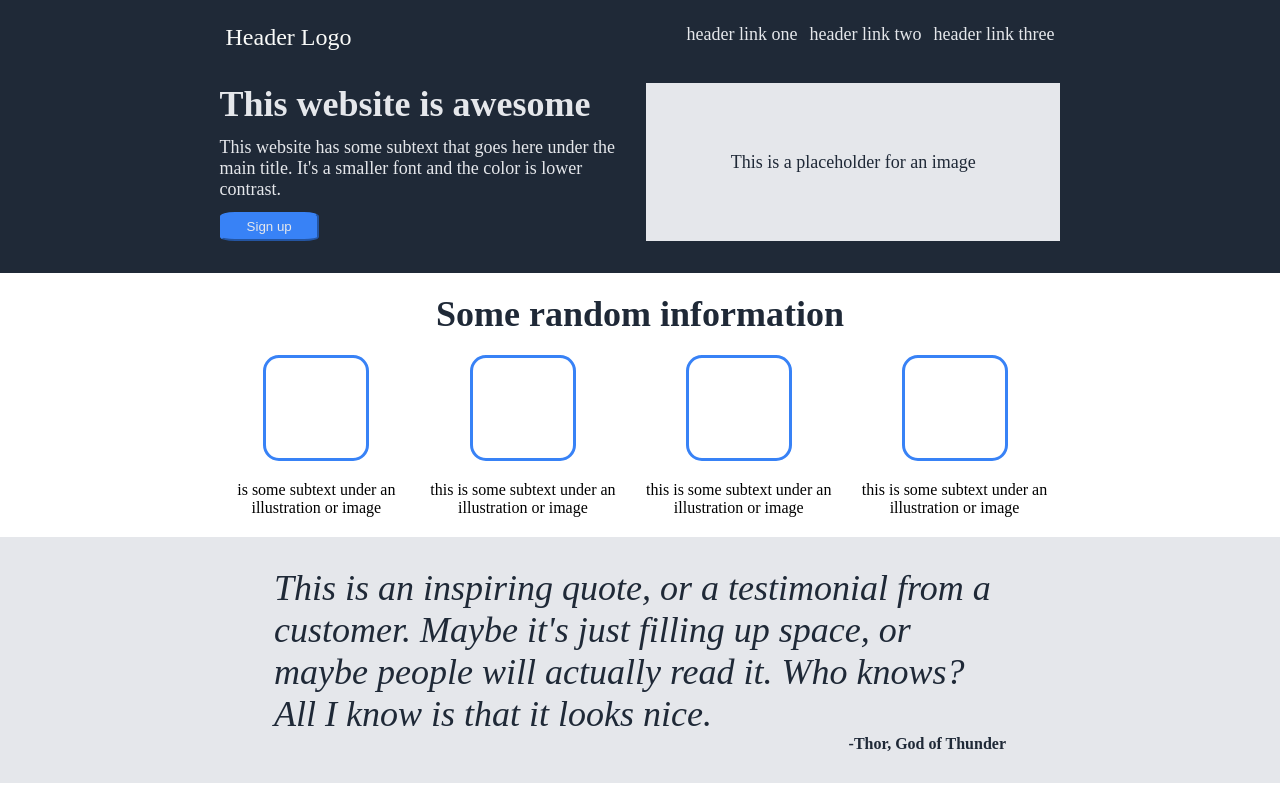
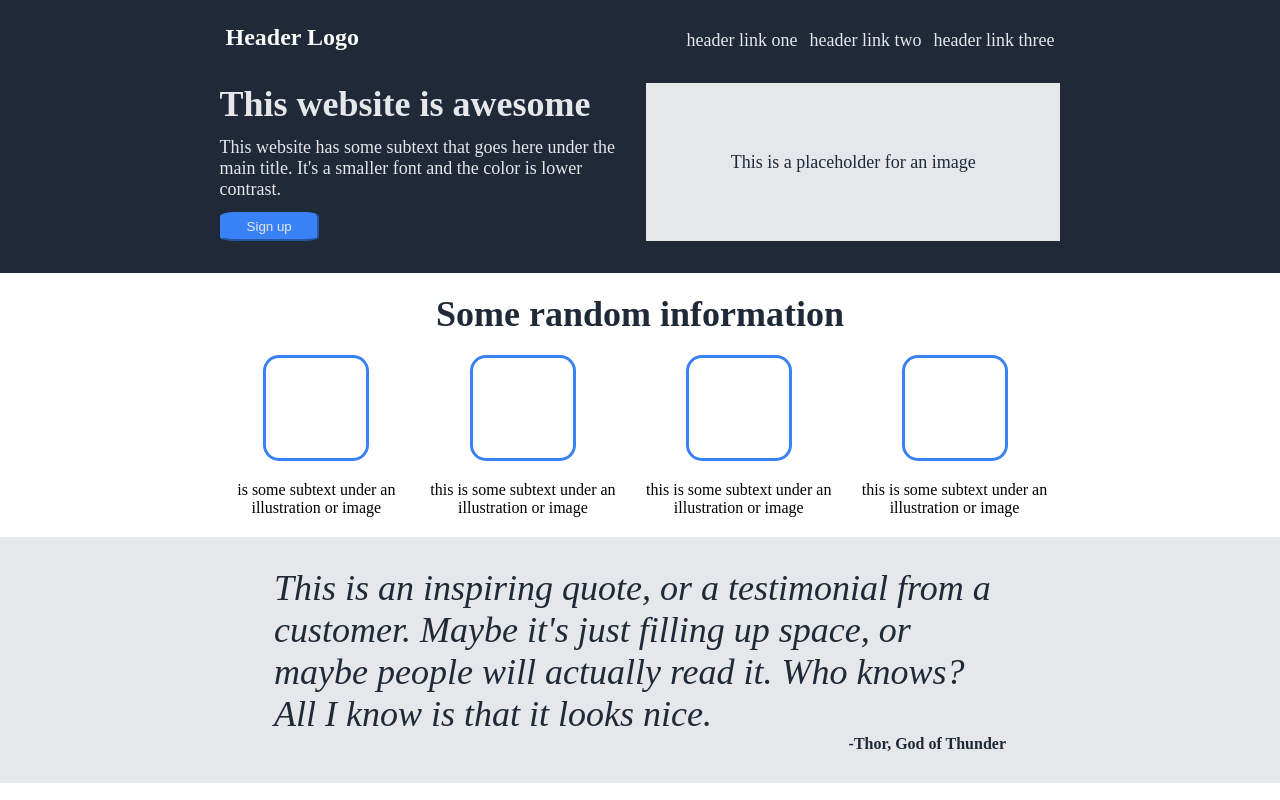
Before and after one commit to maharg-wehttam/foundations-landing-page, a plain HTML site: page index.html in a window 1280 px wide. Shown: the top 800 px of the page. Drawn offline with Linux system fonts and the light colour scheme.

Commit message:
Fixes header alignment and bolds logo

```diff
--- a/styles/style.css
+++ b/styles/style.css
@@ -38,12 +38,14 @@ ul {
     margin-right: auto;
     font-size: 24px;
     color: #f9faf8;
+    font-weight: bold;
 }
 
 .header{
     flex: 0 1 66%;
     display: flex;
     justify-content: center;
+    align-items: flex-end;
     padding: 12px;
     gap: 12px;
 }
```
